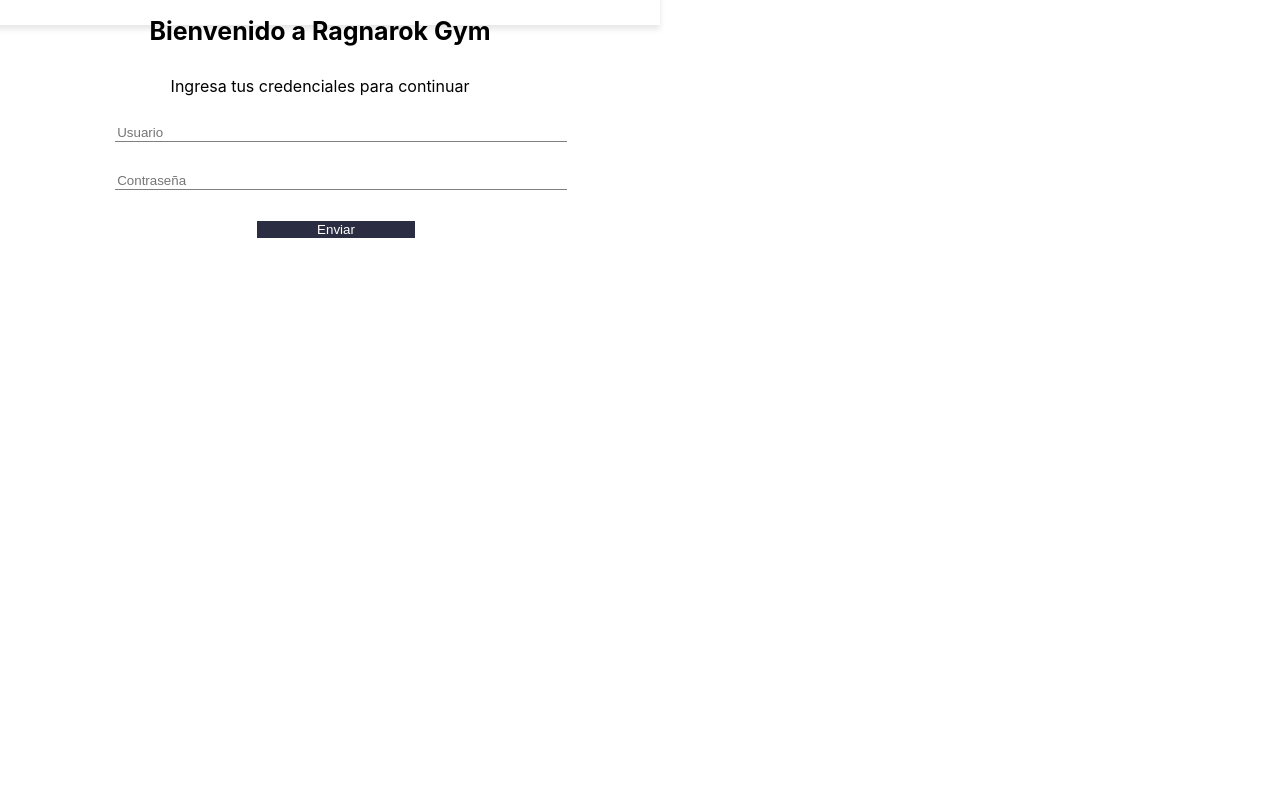
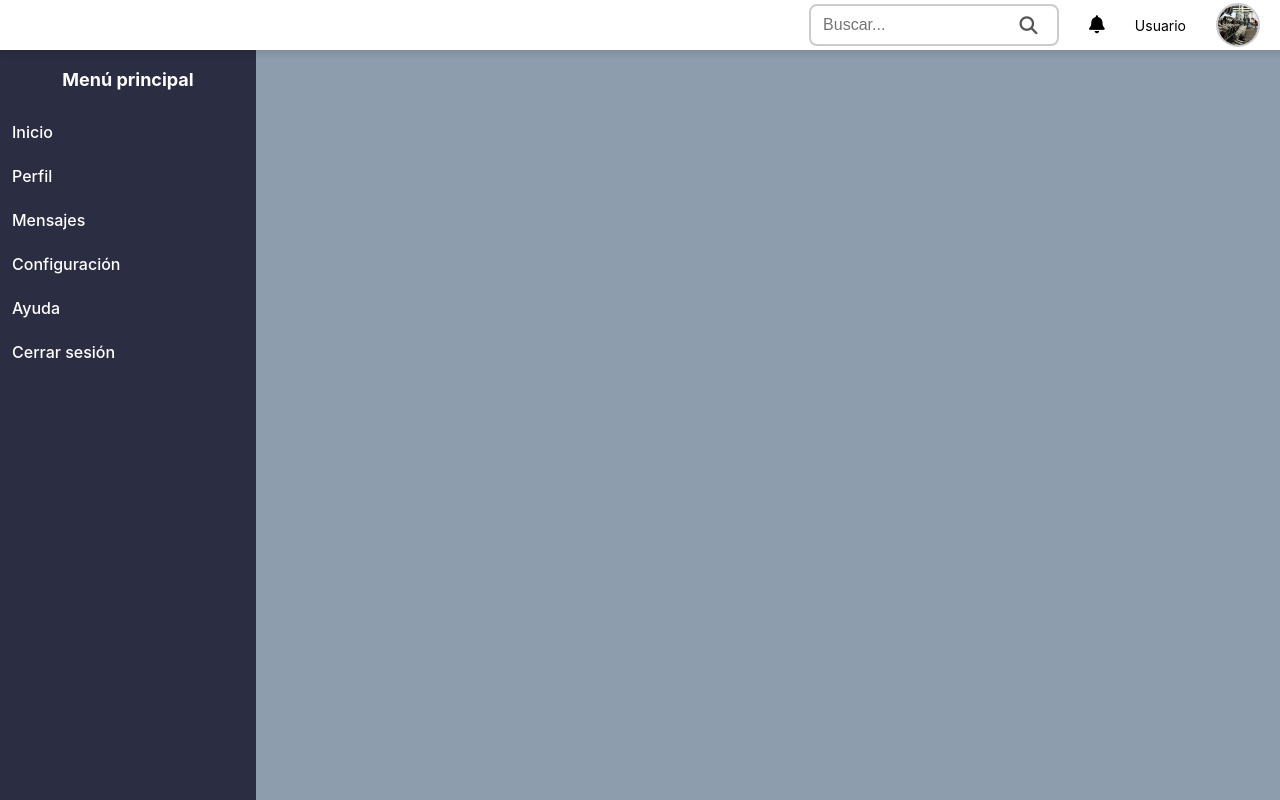
Before and after one commit to brayanfu038/GymRepository, a React (Vite) app in the folder frontend-gym/: page / in a window 1280 px wide. Built offline with nearby package versions, Linux system fonts and the light colour scheme.

Commit message:
barra lateral

```diff
--- a/frontend-gym/src/App.tsx
+++ b/frontend-gym/src/App.tsx
@@ -6,13 +6,14 @@ import DashboardA from './Components/DashboardA';
 
 function App() {
   return (
+<DashboardA></DashboardA>
 
-    <Router>
-    <Routes>
-      <Route path = '/' element = {<Login />} />
-      <Route path = '/dashboard' element = {<DashboardA />} />
-    </Routes>
-  </Router>
+  //   <Router>
+  //   <Routes>
+  //     <Route path = '/' element = {<Login />} />
+  //     <Route path = '/dashboard' element = {<DashboardA />} />
+  //   </Routes>
+  // </Router>
       );
 
 
```
